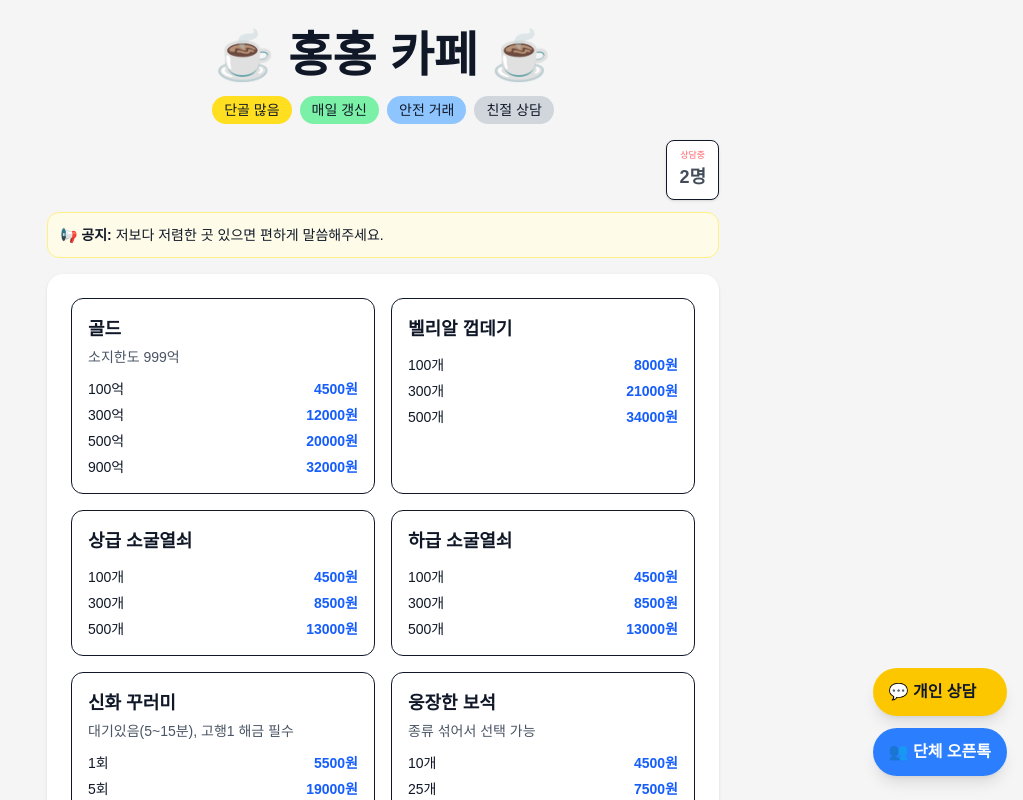
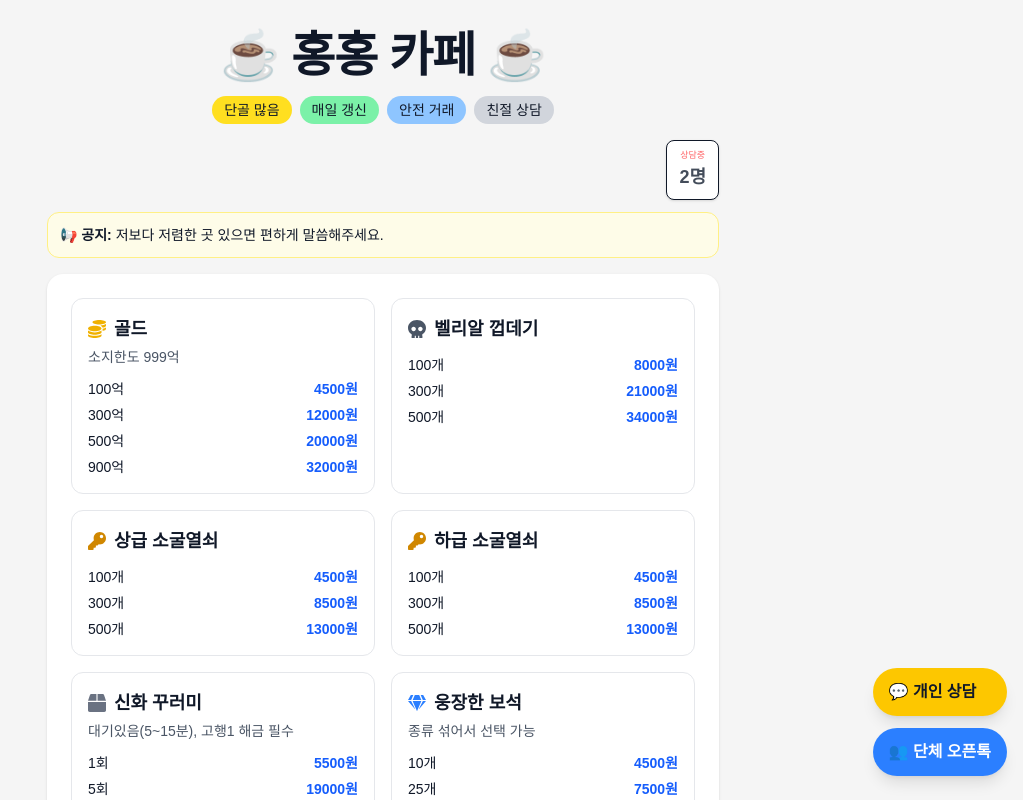
Before and after one commit to kimdohee968-sys/mebu-board, a Next.js app: page / in a window 1280 px wide. Shown: the top 800 px of the page, without its empty margins (257-1280 px from the left). Built offline with nearby package versions, Linux system fonts and the light colour scheme.

Commit message:
update content

```diff
--- a/src/app/page.js
+++ b/src/app/page.js
@@ -1,13 +1,20 @@
 "use client";
 
 import menuData from "../../menus.json";
+import {
+  FaCoins,
+  FaKey,
+  FaGem,
+  FaBox,
+  FaCrown,
+  FaFlask,
+  FaSkull
+} from "react-icons/fa";
 
 export default function Home() {
 
-  // 상담중 인원 (안정 확률)
   const getConsultingCount = () => {
     const rand = Math.random();
-
     if (rand < 0.12) return 0;
     if (rand < 0.52) return 1;
     if (rand < 0.83) return 2;
@@ -18,26 +25,42 @@ export default function Home() {
 
   const notice = "저보다 저렴한 곳 있으면 편하게 말씀해주세요.";
 
-  console.log("render ok");
-  console.log(menuData);
+  const getIcon = (icon) => {
+    switch (icon) {
+      case "coin":
+        return <FaCoins className="text-yellow-500 mr-2" />;
+      case "key":
+        return <FaKey className="text-yellow-600 mr-2" />;
+      case "gem":
+        return <FaGem className="text-blue-500 mr-2" />;
+      case "box":
+        return <FaBox className="text-gray-500 mr-2" />;
+      case "crown":
+        return <FaCrown className="text-purple-500 mr-2" />;
+      case "flask":
+        return <FaFlask className="text-green-500 mr-2" />;
+      case "snow":
+        return <FaSkull className="text-gray-600 mr-2" />;
+      default:
+        return null;
+    }
+  };
 
   return (
     <main className="min-h-screen bg-neutral-100 flex flex-col items-center p-4 text-gray-900">
 
-      {/* 타이틀 */}
+      {/* 타이틀 (기존 유지) */}
       <div className="w-full max-w-md md:max-w-2xl text-center py-4">
-
-        <h1 className="text-3xl md:text-5xl font-extrabold">
+        <h1 className="text-3xl md:text-5xl font-extrabold tracking-tight">
           ☕ 홍홍 카페 ☕
         </h1>
 
-        <div className="flex flex-wrap justify-center gap-2 mt-4 text-xs md:text-sm">
+        <div className="flex flex-wrap justify-center gap-2 mt-4 text-xs md:text-sm font-medium">
           <span className="bg-yellow-300 px-3 py-1 rounded-full">단골 많음</span>
           <span className="bg-green-300 px-3 py-1 rounded-full">매일 갱신</span>
           <span className="bg-blue-300 px-3 py-1 rounded-full">안전 거래</span>
           <span className="bg-gray-300 px-3 py-1 rounded-full">친절 상담</span>
         </div>
-
       </div>
 
       {/* 상담중 */}
@@ -55,7 +78,7 @@ export default function Home() {
         <span className="font-semibold">📢 공지:</span> {notice}
       </div>
 
-      {/* 메뉴 */}
+      {/* 메뉴 (UI 그대로 유지) */}
       <div className="w-full max-w-md md:max-w-2xl bg-white rounded-2xl shadow p-4 md:p-6">
 
         <div className="grid grid-cols-1 sm:grid-cols-2 gap-4">
@@ -63,27 +86,22 @@ export default function Home() {
           {menuData.map((item, i) => (
             <div
               key={i}
-              className="border rounded-xl p-4 hover:shadow-lg transition bg-white"
+              className="border border-gray-200 rounded-xl p-4 hover:shadow-lg transition bg-white"
             >
 
-              {/* 이름 */}
-              <p className="font-bold text-gray-900 text-sm md:text-lg">
+              <p className="font-bold flex items-center text-gray-900 text-sm md:text-lg">
+                {getIcon(item.icon)}
                 {item.name}
               </p>
 
-              {/* 설명 */}
               <p className="text-xs md:text-sm text-gray-600 mt-1">
                 {item.desc}
               </p>
 
-              {/* 가격 */}
               <div className="mt-3 space-y-1.5">
 
                 {item.prices.map((p, idx) => (
-                  <div
-                    key={idx}
-                    className="flex justify-between text-xs md:text-sm"
-                  >
+                  <div key={idx} className="flex justify-between text-xs md:text-sm">
                     <span>{p.qty}</span>
                     <span className="font-bold text-blue-600">
                       {p.price}
@@ -99,9 +117,8 @@ export default function Home() {
         </div>
       </div>
 
-      {/* 플로팅 버튼 */}
+      {/* 플로팅 버튼 (그대로 유지) */}
       <div className="fixed bottom-6 right-4 flex flex-col gap-3">
-
         <a
           href="https://open.kakao.com/o/sZXnG56f"
           className="bg-yellow-400 px-4 py-3 rounded-full font-bold shadow-lg"
@@ -115,7 +132,6 @@ export default function Home() {
         >
           👥 단체 오픈톡
         </a>
-
       </div>
 
     </main>
```
